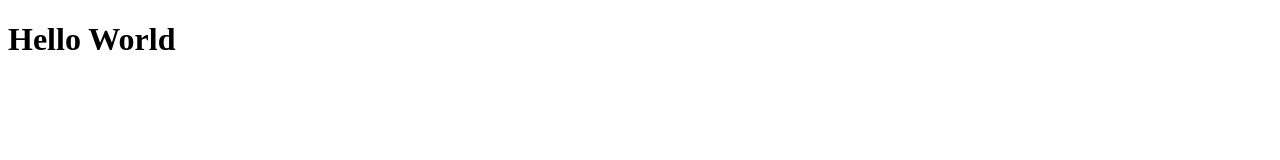
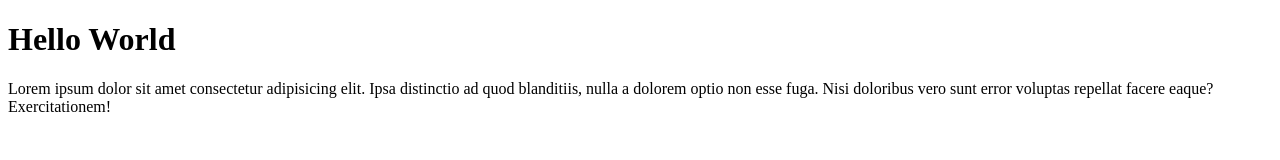
Before and after one commit to muhammaddikidikrulloh/wpu-git-test, a plain HTML site: page index.html in a window 1280 px wide. Drawn offline with Linux system fonts and the light colour scheme.

Commit message:
menmbahkan paragraph

```diff
--- a/index.html
+++ b/index.html
@@ -9,6 +9,9 @@
 <body>
 
   <h1>Hello World</h1>
+  <p>
+    Lorem ipsum dolor sit amet consectetur adipisicing elit. Ipsa distinctio ad quod blanditiis, nulla a dolorem optio non esse fuga. Nisi doloribus vero sunt error voluptas repellat facere eaque? Exercitationem!
+  </p>
 
 </body>
 </html>
```
